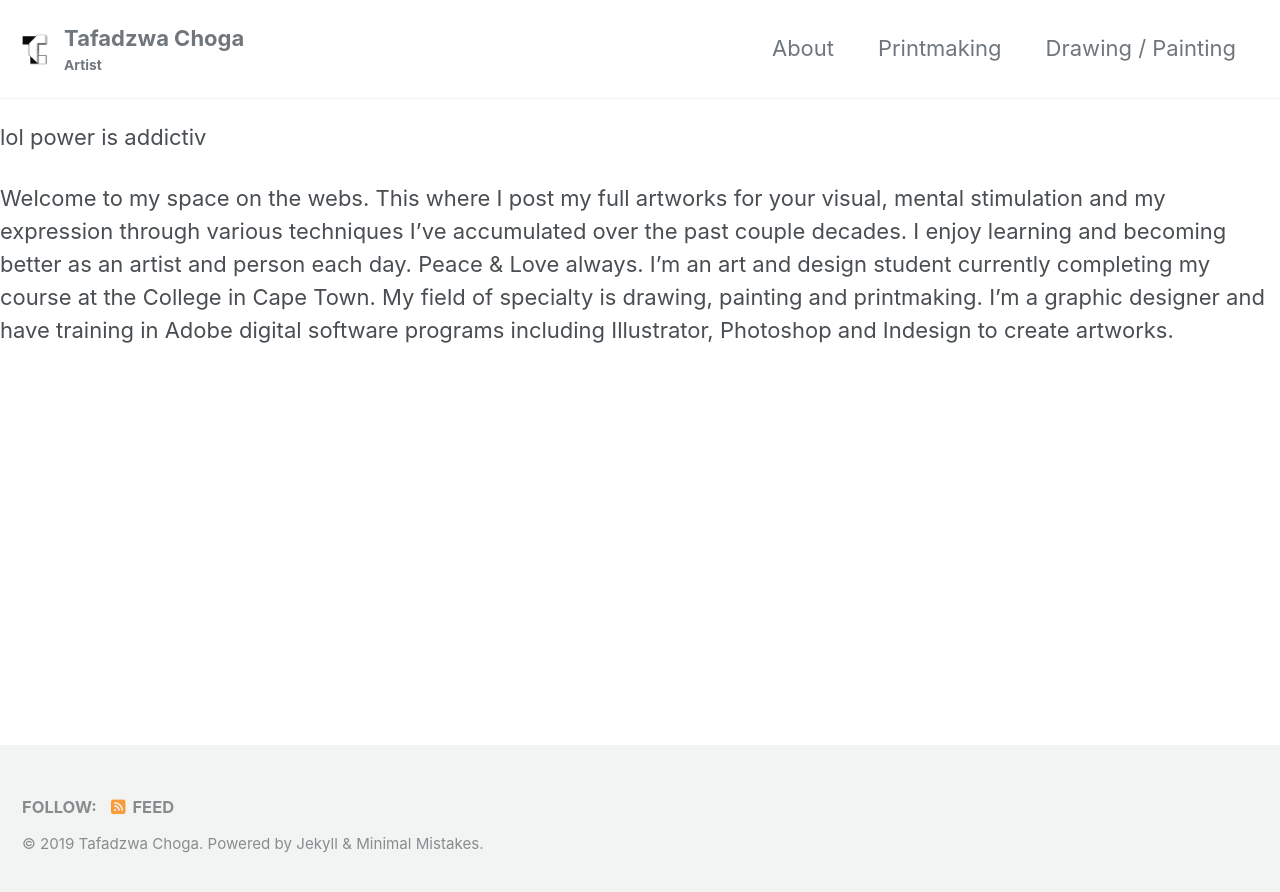
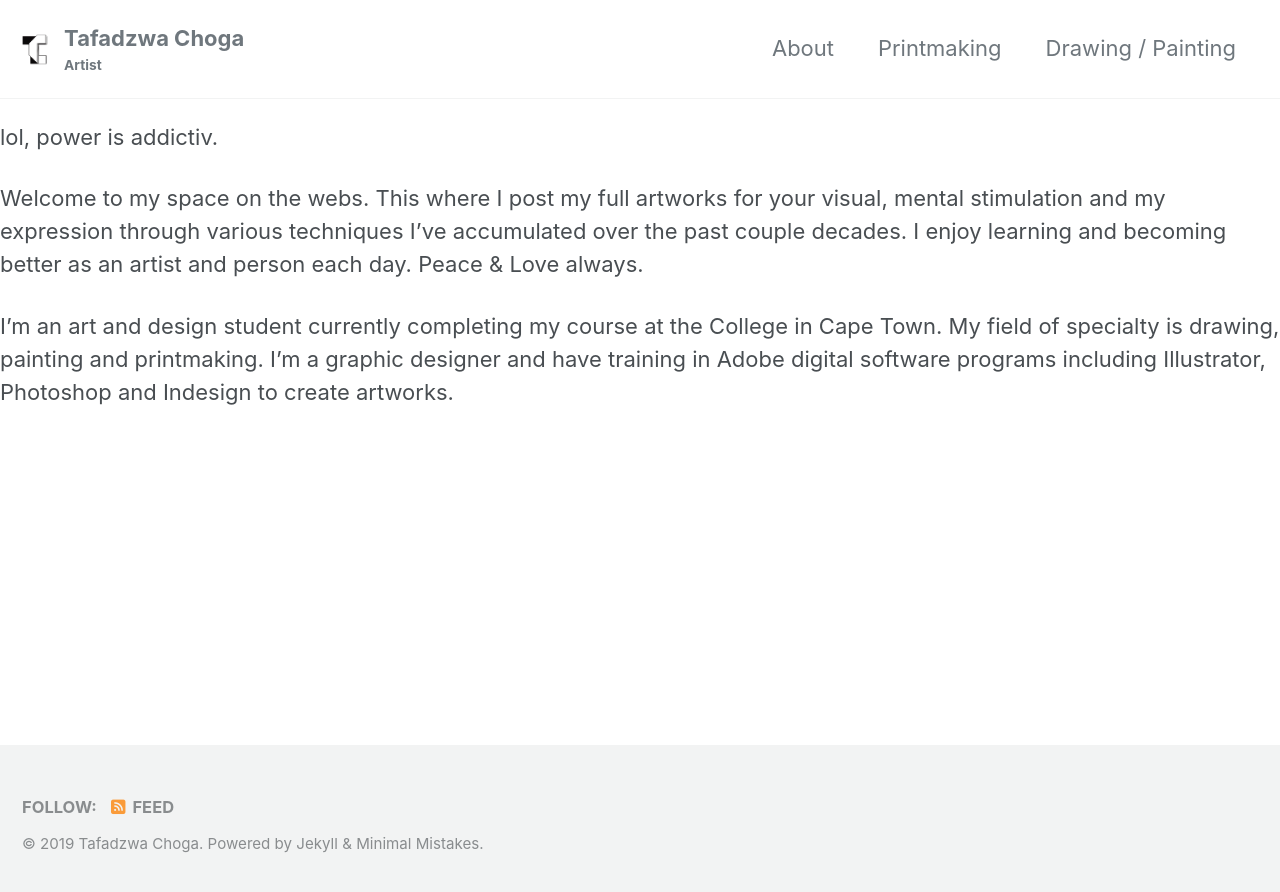
Before and after one commit to tafadzwachoga/tafadzwachoga.github.io, a Jekyll site: the page built from _pages/about.md, in a window 1280 px wide. Shown: the top 892 px of the page. Built offline with Jekyll 4.4.1, drawn with Linux system fonts in a browser that asks for light colours; cached includes are drawn as plain includes; nearby versions of some CDN libraries; our own code applies the rules of GitHub Pages for plain Markdown files.

```diff
--- a/_pages/about.md
+++ b/_pages/about.md
@@ -5,7 +5,9 @@ header:
   image: "/images/00000002.jpg"
 ---
 
-lol power is addictiv
+lol, power is addictiv.
 
-Welcome to my space on the webs. This where I post my full artworks for your visual, mental stimulation and my expression through various techniques I've accumulated over the past couple decades. I enjoy learning and becoming better as an artist and person each day. Peace & Love always.
+Welcome to my space on the webs. This where I post my full artworks for your visual, mental stimulation and my expression through various techniques I've accumulated over the past couple decades.
+ I enjoy learning and becoming better as an artist and person each day. Peace & Love always.
+
 I'm an art and design student currently completing my course at the College in Cape Town. My field of specialty is drawing, painting and printmaking. I'm a graphic designer and have training in Adobe digital software programs including Illustrator, Photoshop and Indesign to create artworks.
```
